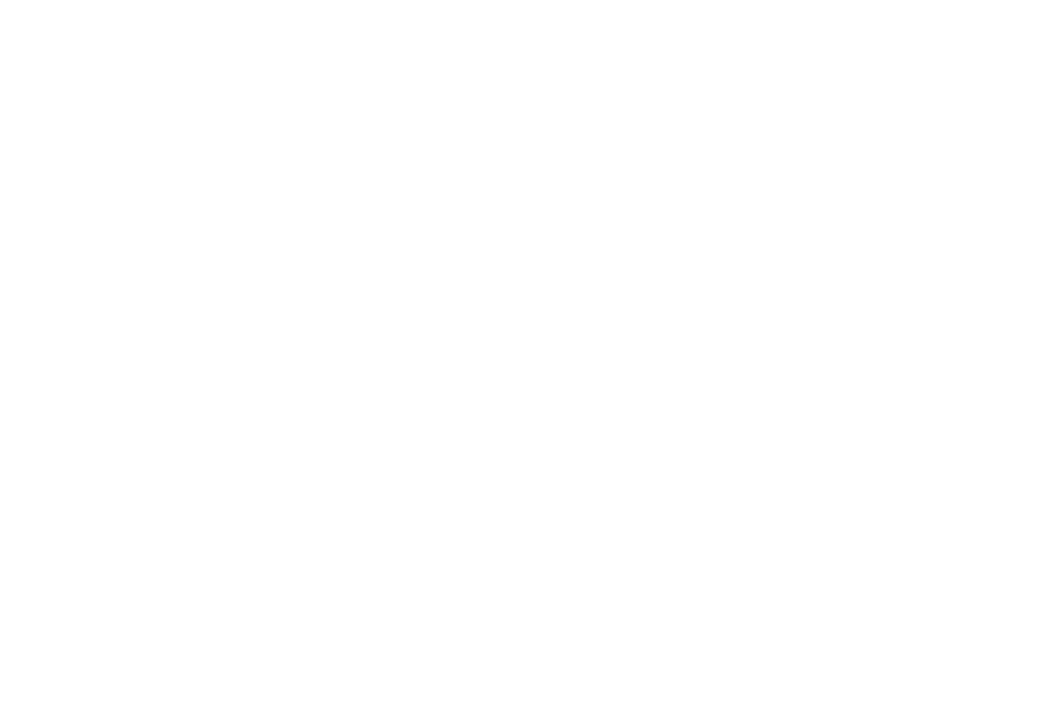
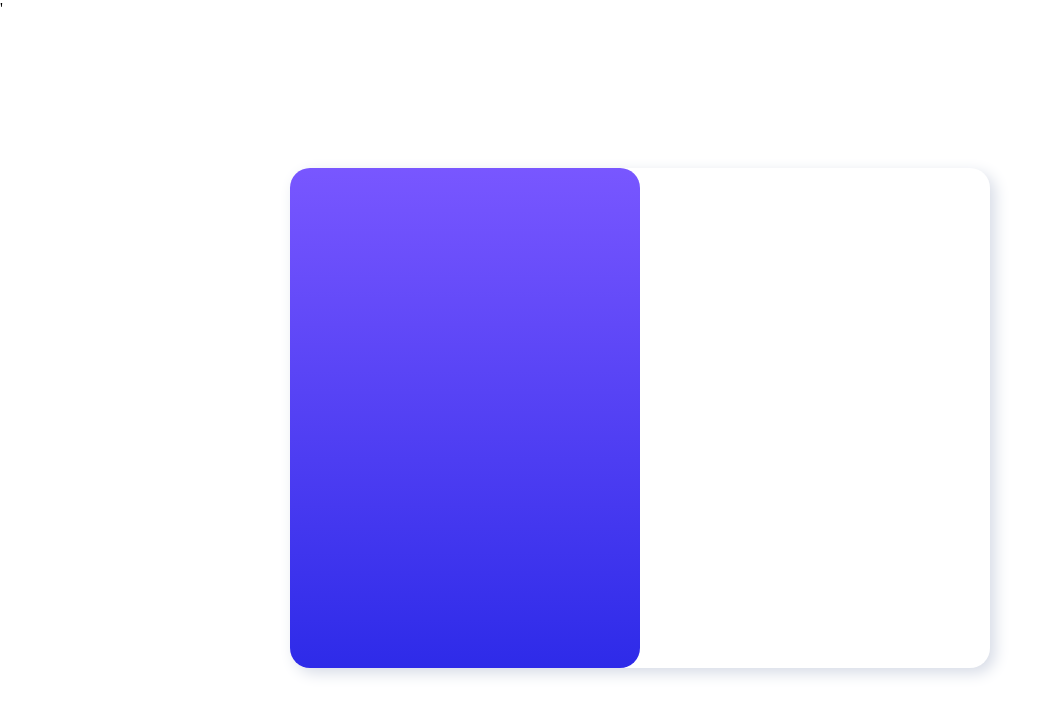
Before and after one commit to Shubham56-droid/Front-End-Mentor-Solve, a plain HTML site: page results-summary-component-main/index.html in a window 1280 px wide. Shown: the whole page, without its empty margins (0-1062 px from the left). Drawn offline with Linux system fonts and the light colour scheme.

Commit message:
Add files via upload

```diff
--- a/results-summary-component-main/index.html
+++ b/results-summary-component-main/index.html
@@ -7,6 +7,7 @@
   <link rel="icon" type="image/png" sizes="32x32" href="./assets/images/favicon-32x32.png">
 
   <title>Frontend Mentor | Results summary component</title>
+  <link rel="stylesheet" href="./style.css">
 
   <!-- Feel free to remove these styles or customise in your own stylesheet 👍 -->
   <style>
@@ -42,6 +43,19 @@
   <!-- <div class="attribution">
     Challenge by <a href="https://www.frontendmentor.io?ref=challenge" target="_blank">Frontend Mentor</a>.
     Coded by <a href="#">Your Name Here</a>.
-  </div> -->
+  </div> -->'
+
+  <div class="container">
+      <div class="card">
+        <div class="leftContent">
+          <div class="circle">
+
+          </div>
+        </div>
+        <div class="rightContent">
+
+        </div>
+      </div>
+  </div>
 </body>
 </html>
--- /dev/null
+++ b/results-summary-component-main/style.css
@@ -0,0 +1,35 @@
+*{
+    margin: 0px;
+    padding: 0px;
+    box-sizing: border-box;
+}
+body{
+    height: 100vh;
+    width: 100%;
+    background-color: #fff;
+}
+.container{
+    position: relative;
+    height: 100%;
+    width: 100%;
+    background-color: transparent;
+    display: flex;
+    justify-content: center;
+    align-items: center;
+}
+.container .card{
+    height: 500px;
+    width: 700px;
+    background-color: #fff;
+    box-shadow: 5px 5px 15px hsl(222, 25%, 87%);
+    border-radius: 20px;
+    display: flex;
+}
+.container .card .leftContent{
+    height: 100%;
+    width: 50%;
+    background: linear-gradient(hsl(252, 100%, 67%),hsl(241, 81%, 54%));
+    border-radius:20px;
+    display: flex;
+    justify-content: ;
+}
```
